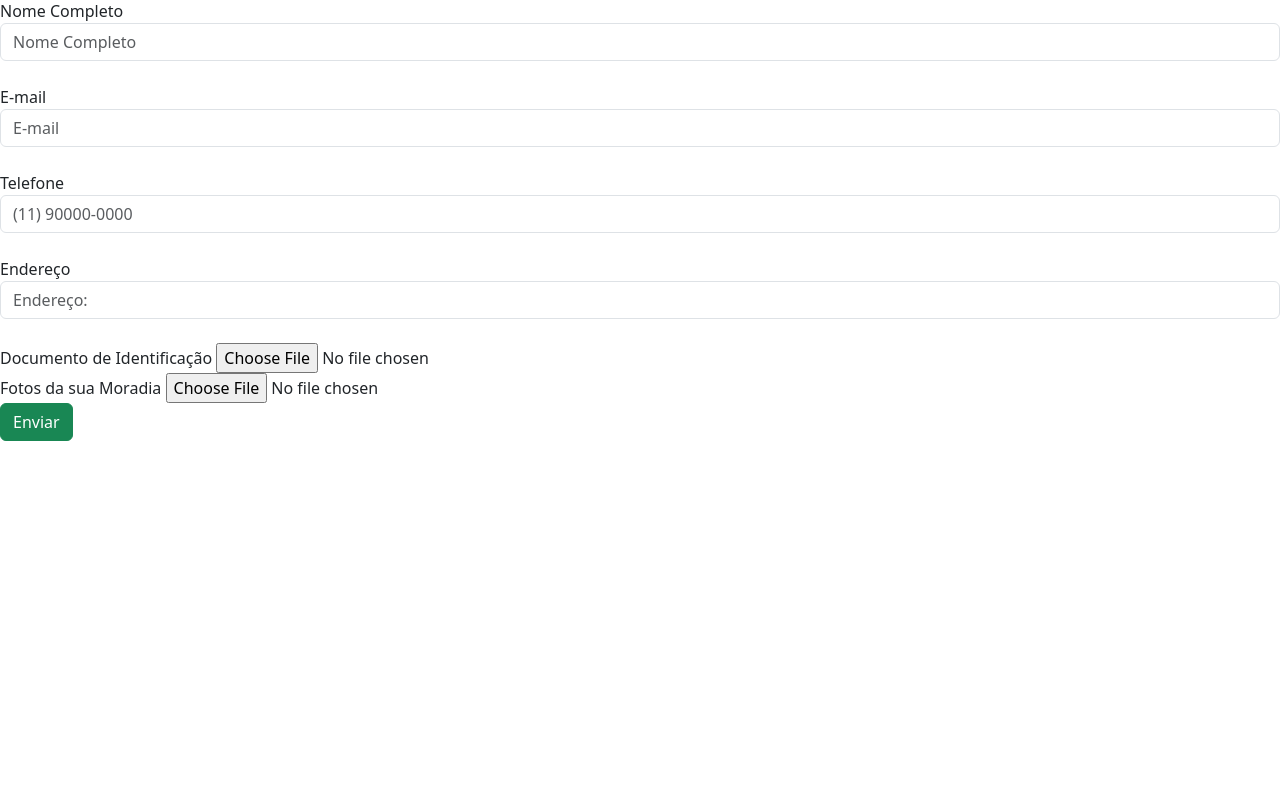
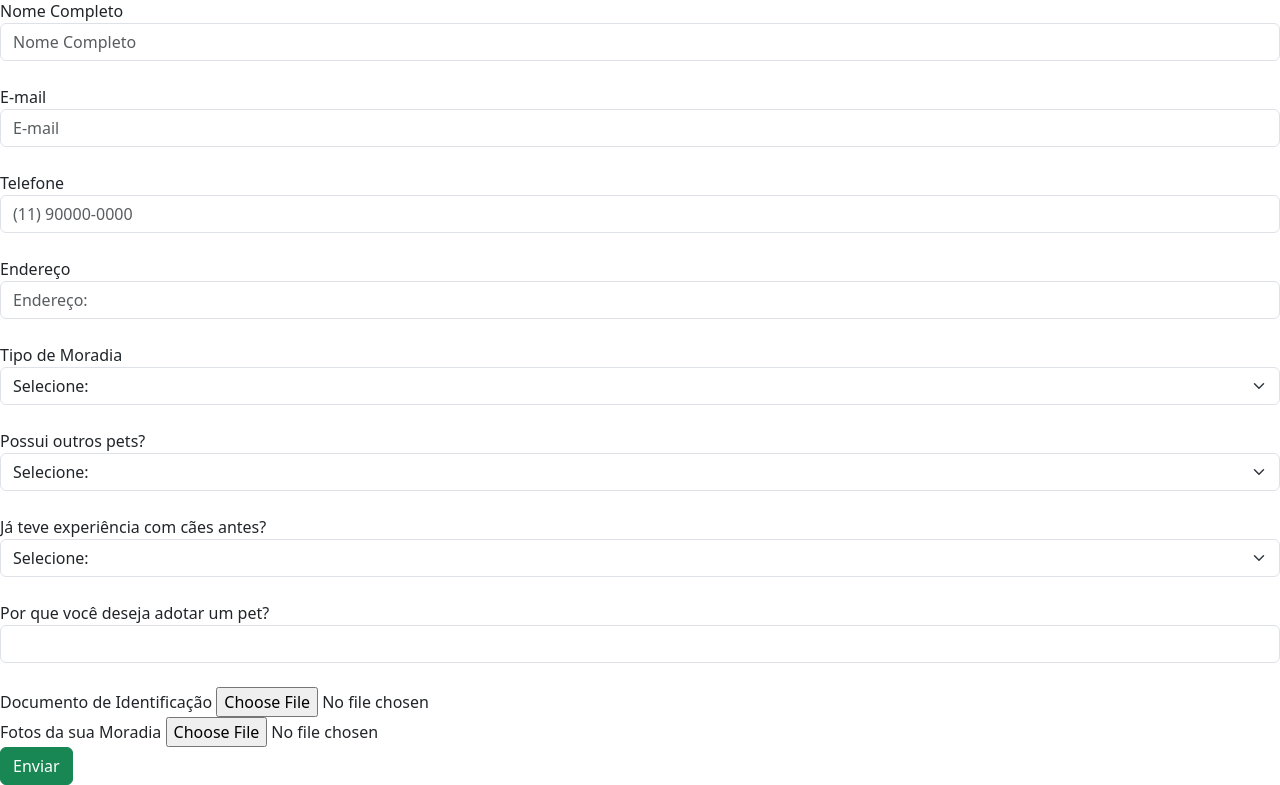
Before and after one commit to Isaac0i/Ong_Adocao_Cachorros, a Django app: page /adocao/formulario/ in a window 1280 px wide. Shown: the part 57-842 px from the top of the page. Before the commit the page ends 498 px from the top, so only its background shows below. Run offline with Django 5.2, Linux system fonts and the light colour scheme.

Commit message:
Formulário finalizado com sucesso

```diff
--- a/gestao_adocao/templates/forms.html
+++ b/gestao_adocao/templates/forms.html
@@ -22,6 +22,36 @@
         <label>Endereço</label>
         <input type="text" placeholder="Endereço:" class="form-control" name="endereco">
         <br>
+
+        <label>Tipo de Moradia</label>
+        <select class="form-select" name="tipo_moradia">
+          <option selected>Selecione:</option>
+          <option value="casa">Casa</option>
+          <option value="apartamento">Apartamento</option>
+          <option value="chacara">Chácara</option>
+        </select>
+        <br>
+
+        <label>Possui outros pets?</label>
+        <select class="form-select" name="possui_outros_pets">
+          <option selected>Selecione:</option>
+          <option value="sim">Sim</option>
+          <option value="nao">Não</option>
+        </select>
+
+        <br>
+
+        <label>Já teve experiência com cães antes?</label>
+        <select class="form-select" name="experiencia_caes">
+          <option selected>Selecione:</option>
+          <option value="sim">Sim</option>
+          <option value="nao">Não</option>
+        </select>
+        <br>
+
+        <label>Por que você deseja adotar um pet?</label>
+        <input type="text" class="form-control" name="motivo_adocao">
+        <br>
         <label>Documento de Identificação</label>
         <input type="file" name="documento">
         <br>
--- a/gestao_adocao/views.py
+++ b/gestao_adocao/views.py
@@ -18,6 +18,7 @@ def forms(request):
         endereco = request.POST.get('endereco')
         tipo_moradia = request.POST.get('tipo_moradia')
         possui_outros_pets = request.POST.get('possui_outros_pets')
+        experiencia_caes = request.POST.get('experiencia_caes')
         motivo_adocao = request.POST.get('motivo_adocao')
         doc_identificacao = request.FILES.get("documento")
         criado_em = request.POST.get("criado_em")
@@ -31,6 +32,7 @@ def forms(request):
             endereco = endereco,
             tipo_moradia = tipo_moradia,
             possui_outros_pets = possui_outros_pets,
+            experiencia_caes = experiencia_caes,
             motivo_adocao = motivo_adocao,
             doc_identificacao = doc_identificacao,
             criado_em = criado_em,
```
Also changed, not shown: gestao_adocao/models.py (+9 -1 lines), gestao_adocao/templates/lista_cadastros.html (+7 -5 lines), db.sqlite3, gestao_adocao/migrations/0001_initial.py, gestao_adocao/migrations/0002_alter_adotante_experiencia_caes_and_more.py (added), media/documento/Print_feedback.JPG (added), media/documento/foto_de_perfil_dFCK39v.jpeg (added), media/documento/foto_de_perfil_egKpezV.jpeg (added), media/documento/foto_de_perfil_iMKbgu7.jpeg (added), media/fotos_moradia/Design_sem_nome.jpg (added), media/fotos_moradia/diagrama_banco_toca_peludos_FIDWiyh.png (added).
